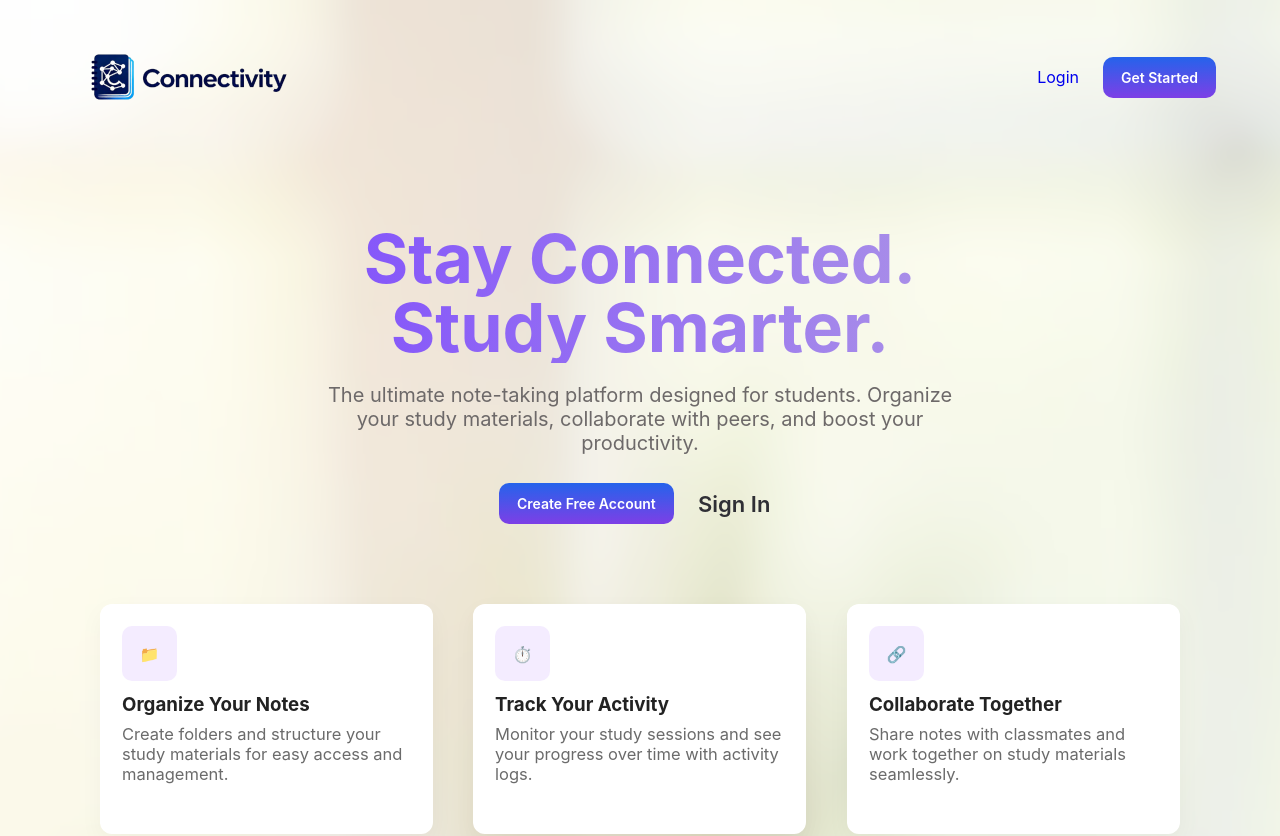
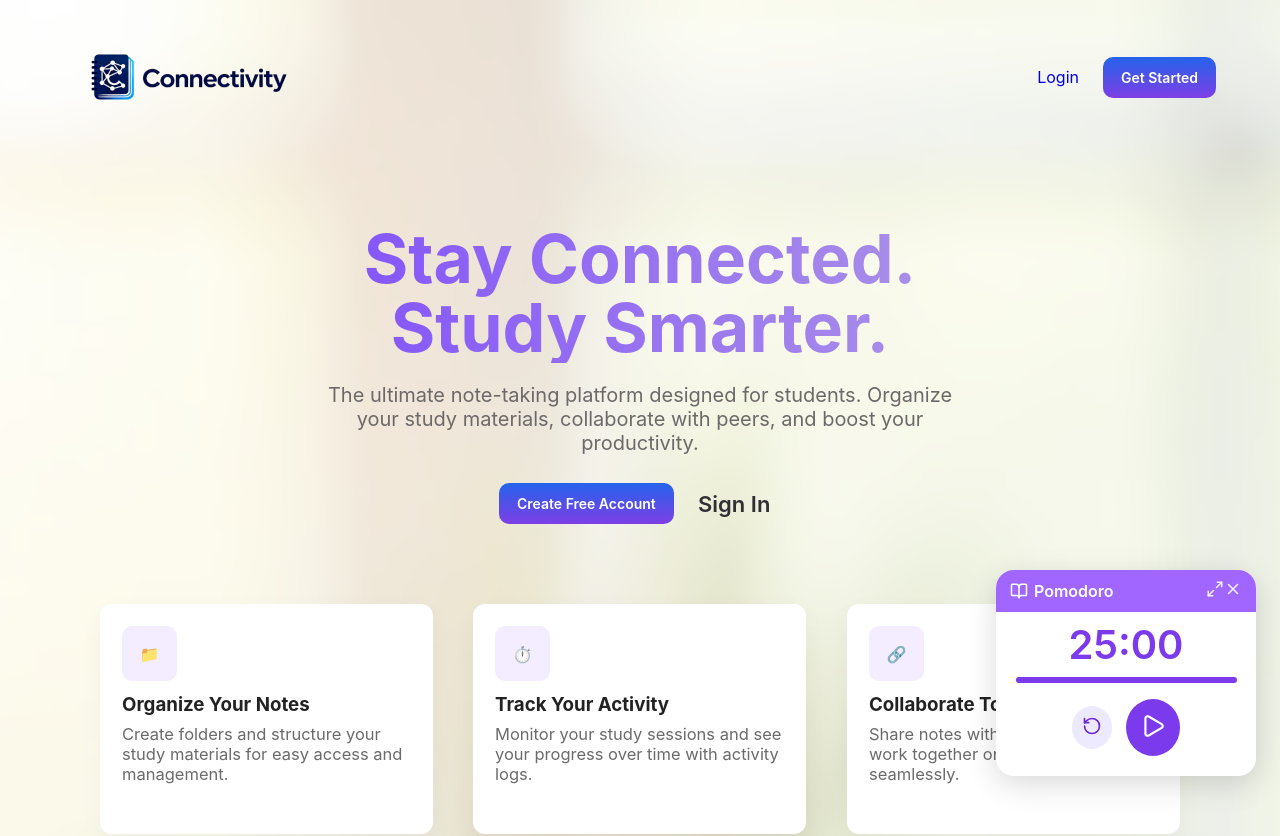
Before and after one commit to ReenahMae/Connectivity, a React (Create React App) app in the folder frontend/: page / in a window 1280 px wide. Shown: the top 836 px of the page. Built offline with nearby package versions, Linux system fonts and the light colour scheme.

Commit message:
added floating timer

```diff
--- a/frontend/src/App.js
+++ b/frontend/src/App.js
@@ -20,6 +20,7 @@ import FolderView from './pages/Folders/FolderView';
 import ActivityLog from './pages/ActivityLog/ActivityLog';
 import AllNotes from './components/Notes/AllNotes';
 import StudyTimer from './components/StudyTimer/StudyTimer';
+import FloatingTimer from "./components/StudyTimer/FloatingTimer";
 
 // Simple landing wrapper used as the home route
 function LandingPage() {
@@ -70,6 +71,7 @@ function App() {
 
   return (
     <div className="App landing-page">
+      <FloatingTimer />
       {!hideNavbar && <Navbar />}
       <Routes>
         <Route path="/" element={<LandingPage />} />
--- /dev/null
+++ b/frontend/src/components/StudyTimer/FloatingTimer.css
@@ -0,0 +1,118 @@
+.floating-timer-container {
+  position: fixed;
+  bottom: 24px;
+  right: 24px;
+  width: 260px;
+  background: white;
+  border-radius: 18px;
+  box-shadow: 0px 8px 30px rgba(0, 0, 0, 0.15);
+  z-index: 9999;
+  animation: slideUp 0.25s ease-out;
+  overflow: hidden;
+}
+
+/* Header */
+.ft-header {
+  display: flex;
+  justify-content: space-between;
+  align-items: center;
+  padding: 10px 14px;
+  background: #A066FF; /* soft purple */
+  color: white;
+}
+
+.ft-left {
+  display: flex;
+  align-items: center;
+  gap: 6px;
+}
+
+.ft-title {
+  font-weight: 600;
+  text-transform: capitalize;
+}
+
+.ft-header-btn {
+  cursor: pointer;
+  opacity: 0.9;
+  transition: 0.15s;
+}
+
+.ft-header-btn:hover {
+  opacity: 1;
+}
+
+/* Timer text */
+.ft-time {
+  font-size: 40px;
+  font-weight: 600;
+  text-align: center;
+  margin-top: 8px;
+  color: #7C3AED; /* purple */
+}
+
+/* Progress bar */
+.ft-progress {
+  width: 85%;
+  height: 6px;
+  background: #E9D8FD;
+  border-radius: 4px;
+  margin: 8px auto 0 auto;
+}
+
+.ft-progress-fill {
+  height: 100%;
+  background: #7C3AED;
+  border-radius: 4px;
+  width: 50%;
+  transition: width 0.3s linear;
+}
+
+/* Controls */
+.ft-controls {
+  display: flex;
+  justify-content: center;
+  align-items: center;
+  gap: 14px;
+  padding: 16px 0 20px;
+}
+
+.ft-reset-btn {
+  background: #EDE9FE;
+  border: none;
+  padding: 10px;
+  border-radius: 50%;
+  cursor: pointer;
+  color: #6D28D9;
+  transition: 0.2s;
+}
+
+.ft-reset-btn:hover {
+  background: #DDD6FE;
+}
+
+.ft-play-btn {
+  background: #7C3AED;
+  border: none;
+  padding: 14px;
+  border-radius: 50%;
+  color: white;
+  cursor: pointer;
+  transition: 0.2s;
+}
+
+.ft-play-btn:hover {
+  background: #6D28D9;
+}
+
+/* Animation */
+@keyframes slideUp {
+  from {
+    transform: translateY(20px);
+    opacity: 0;
+  }
+  to {
+    transform: translateY(0);
+    opacity: 1;
+  }
+}
--- /dev/null
+++ b/frontend/src/components/StudyTimer/FloatingTimer.js
@@ -0,0 +1,88 @@
+import React, { useContext } from "react";
+import { TimerContext } from "../../context/TimerContext";
+import { BookOpen, Play, Pause, RotateCcw, Maximize2, X } from "lucide-react";
+import { useNavigate, useLocation } from "react-router-dom";
+import "./FloatingTimer.css";
+
+const FloatingTimer = () => {
+  const {
+    selectedMode,
+    timeLeft,
+    isRunning,
+    setIsRunning,
+    setTimeLeft,
+    intervalRef,
+    setBreakType,
+  } = useContext(TimerContext);
+
+  const navigate = useNavigate();
+  const location = useLocation();
+
+  const [visible, setVisible] = React.useState(true);
+
+  // Hide on full timer page & settings
+  if (location.pathname === "/timer" || location.pathname === "/settings") return null;
+  if (!visible) return null;
+
+  const formatTime = (seconds) => {
+    const mins = Math.floor(seconds / 60);
+    const secs = seconds % 60;
+    return `${String(mins).padStart(2, "0")}:${String(secs).padStart(2, "0")}`;
+  };
+
+  const handleReset = () => {
+    setIsRunning(false);
+    setTimeLeft(25 * 60);
+    setBreakType("focus");
+    clearInterval(intervalRef.current);
+  };
+
+  const closeTimer = () => {
+    setIsRunning(false);
+    setVisible(false);
+  };
+
+  return (
+    <div className="floating-timer-container">
+      <div className="ft-header">
+        <div className="ft-left">
+          <BookOpen size={18} className="ft-icon" />
+          <span className="ft-title">{selectedMode}</span>
+        </div>
+
+        <div className="ft-right">
+          <Maximize2
+            size={18}
+            className="ft-header-btn"
+            onClick={() => navigate("/timer")}
+          />
+          <X size={18} className="ft-header-btn" onClick={closeTimer} />
+        </div>
+      </div>
+
+      <div className="ft-time">{formatTime(timeLeft)}</div>
+
+      <div className="ft-progress">
+        <div
+          className="ft-progress-fill"
+          style={{ width: `${(timeLeft / (25 * 60)) * 100}%` }}
+        ></div>
+      </div>
+
+      <div className="ft-controls">
+        <button className="ft-reset-btn" onClick={handleReset}>
+          <RotateCcw size={20} />
+        </button>
+
+        <button
+          className="ft-play-btn"
+          onClick={() => setIsRunning(!isRunning)}
+        >
+          {isRunning ? <Pause size={26} /> : <Play size={26} />}
+        </button>
+      </div>
+    </div>
+  );
+};
+
+export default FloatingTimer;
```
